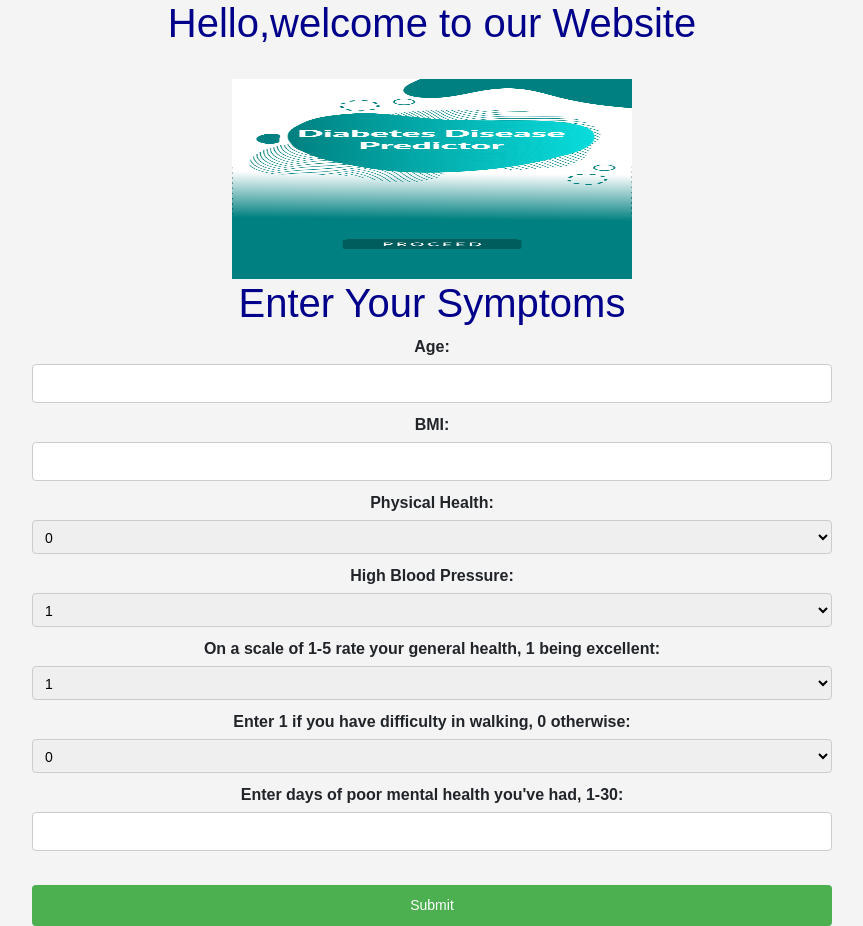
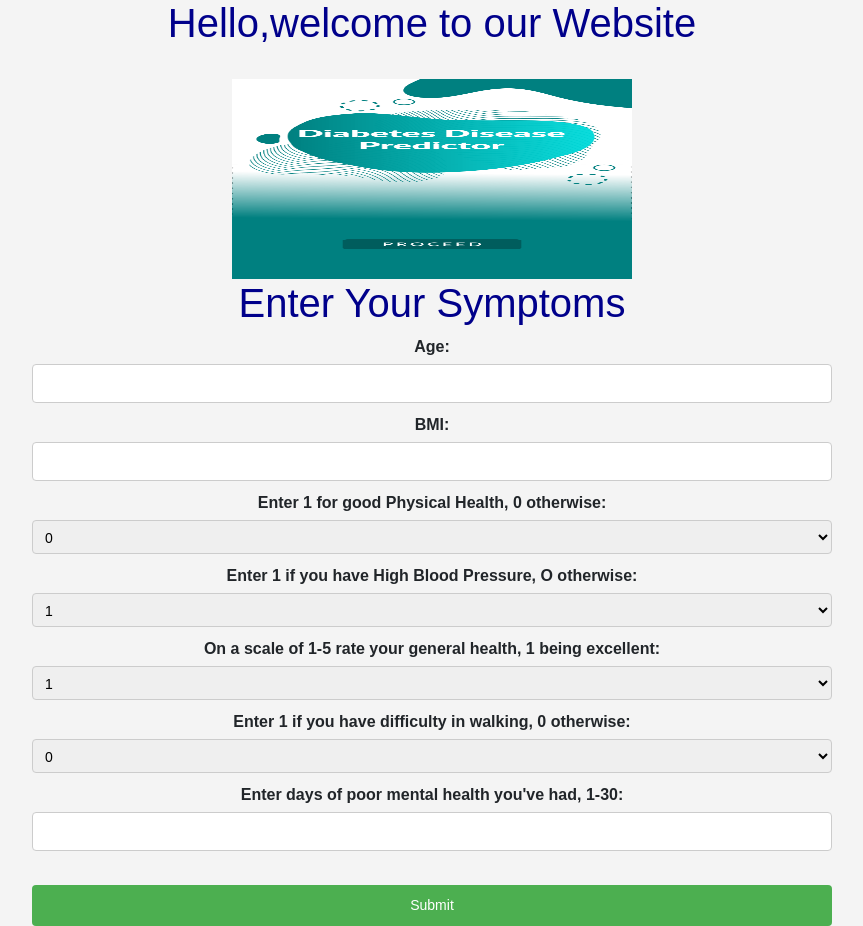
Before and after one commit to Elijah0tieno/Mokami4sec.github.io, a Flask app: page / in a window 1280 px wide. Shown: the part 57-983 px from the top of the page, without its empty margins (208-1071 px from the left). Run offline with Flask 2, Linux system fonts and the light colour scheme; a user stored in the database is signed in; some libraries are stand-ins or nearby versions.

Commit message:
Update home.html

```diff
--- a/website/templates/home.html
+++ b/website/templates/home.html
@@ -39,13 +39,13 @@
         <option value="1">1</option>
       </select><br> -->
 
-      <label for="health">Physical Health:</label>
+      <label for="health">Enter 1 for good Physical Health, 0 otherwise:</label>
       <select name="health" id="health" required>
         <option value="0">0</option>
         <option value="1">1</option>
       </select><br>
 
-      <label for="blood_pressure">High Blood Pressure:</label>
+      <label for="blood_pressure">Enter 1 if you have High Blood Pressure, O otherwise:</label>
       <select name="blood_pressure" id="blood_pressure" required>
         <option value="1">1</option>
         <option value="0">0</option>
```
